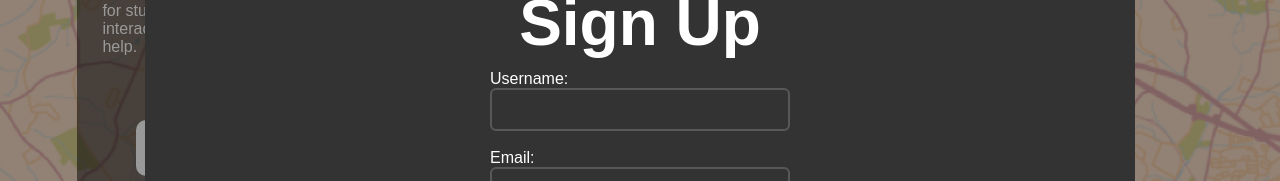
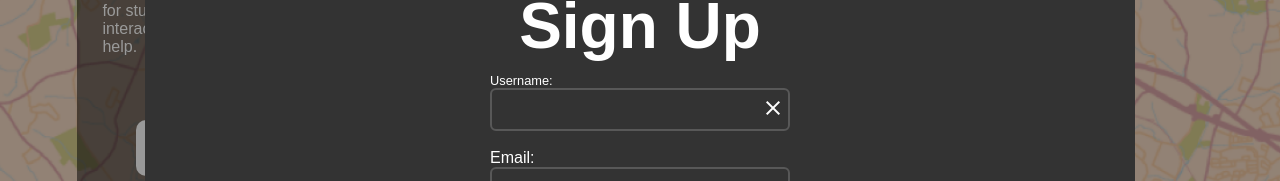
Before and after one commit to felixmaathz/study-hub, a Next.js app: page / in a window 1280 px wide. Both pictures are taken after a click on the button "Sign up". Shown: the part 224-405 px from the top of the page. Built offline with nearby package versions, Linux system fonts and the light colour scheme; no server answers.

Commit message:
signup validation och bug fix

```diff
--- a/components/LoggedInPage/EditProfilePopup.js
+++ b/components/LoggedInPage/EditProfilePopup.js
@@ -49,7 +49,7 @@ function EditProfilePopup(props) {
             setMajor(props.data.major)
             setCompetencies(props.data.competencies)
             setBio(props.data.bio)
-            if (props.data.profilePictureURL === "") {
+            if (props.data.profilePictureURL === ""|| props.data.profilePictureURL === undefined) {
                 setProfilePicture("/images/profile.png")
             } else {
                 setProfilePictureURL(props.data.profilePictureURL)
--- a/components/LoggedInPage/Navbar.js
+++ b/components/LoggedInPage/Navbar.js
@@ -26,8 +26,12 @@ export function Navbar() {
 
     useEffect(() => {
         if (user) {
-            getProfilePicture()
-            console.log("Profile picture updated")
+            if(user.profilePictureURL === undefined || user.profilePictureURL === ""){
+                console.log("No profile picture found")
+            }else{
+                getProfilePicture()
+                console.log("Profile picture updated")
+            }
         }
     },[getProfilePicture])
 
--- a/components/Startpage/Signup.js
+++ b/components/Startpage/Signup.js
@@ -1,11 +1,11 @@
 import styles from "../../styles/popup.module.css"
 import Image from 'next/image'
 import React, {useState} from "react";
-import {setDoc, doc} from "firebase/firestore";
+import {setDoc, doc, collection, query, where, getDoc, getDocs} from "firebase/firestore";
 import {app, db} from "../../config/firebaseConfig";
 import {useRouter} from "next/router";
 
-import { useAuth } from "components/Context/userAuthContext.js"
+import {useAuth} from "components/Context/userAuthContext.js"
 
 
 export default function Signup(props) {
@@ -17,19 +17,21 @@ export default function Signup(props) {
     const [createUsername, setCreateUsername] = useState("")
     const [createRepeatPassword, setCreateRepeatPassword] = useState("")
     const [createMajor, setCreateMajor] = useState("")
+    const [usernameAvailable, setUsernameAvailable] = useState(false)
 
     const router = useRouter();
 
-    const { user, signUp, saveUserData } = useAuth()
+    const {user, signUp, saveUserData} = useAuth()
 
     const handleSignUp = async (event) => {
         event.preventDefault();
-        if (!(  createUsername === ""
+        if (!(createUsername === ""
                 || createEmail === ""
                 || createPassword === ""
                 || createRepeatPassword === ""
-                || createMajor === "")
-                && createPassword === createRepeatPassword){
+                || createMajor === ""
+                || !usernameAvailable)
+            && createPassword === createRepeatPassword) {
             try {
                 await signUp(createEmail, createPassword).then(r => {
                     try {
@@ -74,7 +76,7 @@ export default function Signup(props) {
     }
 
     const nextForm = () => {
-        if (!(  createUsername === ""
+        if (!(createUsername === ""
                 || createEmail === ""
                 || createPassword === ""
                 || createRepeatPassword === "")
@@ -91,6 +93,23 @@ export default function Signup(props) {
     const [showPassword, setShowPassword] = useState(false);
     const handleShowPassword = () => {
         setShowPassword(!showPassword);
+    }
+
+    const checkUsernameAvailability = async (e) => {
+        setCreateUsername(e.target.value)
+        if(e.target.value.length >= 4){
+            const userRef = collection(db, "users");
+            const q = query(userRef, where("username", "==", createUsername));
+            const querySnapshot = await getDocs(q);
+            const userDoc = querySnapshot.docs[0];
+            if (userDoc) {
+                setUsernameAvailable(false)
+            } else {
+                setUsernameAvailable(true)
+            }
+        }else{
+            setUsernameAvailable(false)
+        }
     }
 
     return (props.trigger) ? (
@@ -110,15 +129,24 @@ export default function Signup(props) {
 
                         <div className={styles.container} id="firstForm">
                             <div className={styles.heading1}>Sign Up</div>
-                            <label>
+                            <label className={styles.labelContainer}>
                                 Username:
                                 <br/>
                                 <input className={styles.inputFields}
                                        type="text"
                                        name="name"
                                        value={createUsername}
-                                       onChange={(event) => setCreateUsername(event.target.value)}
+                                       onChange={(e)=>checkUsernameAvailability(e)}
                                        required/>
+                                {usernameAvailable ?
+                                    <p className={styles.usernameAvailable}><span className="material-symbols-outlined">
+                                    done
+                                    </span></p>
+                                    :
+                                    <p className={styles.usernameAvailable}><span className="material-symbols-outlined">
+                                        close
+                                    </span></p>
+                                }
                             </label>
                             <br/>
                             <label>
@@ -136,14 +164,14 @@ export default function Signup(props) {
                                 Password:
                                 <br/>
                                 <input className={styles.inputFieldPassword}
-                                       type={showPassword? "text" : "password"}
+                                       type={showPassword ? "text" : "password"}
                                        name="password"
                                        value={createPassword}
                                        onChange={(event) => setCreatePassword(event.target.value)}
                                        required
                                 />
                                 <Image
-                                       src={showPassword?"/images/eyeClosed.png":"/images/eyeOpened.png"}
+                                    src={showPassword ? "/images/eyeClosed.png" : "/images/eyeOpened.png"}
                                     alt={"eyeClose"}
                                     height={20}
                                     width={25}
--- a/components/Startpage/StartLayout.js
+++ b/components/Startpage/StartLayout.js
@@ -8,6 +8,7 @@ export default function StartLayout({ children, home}){
             <Head>
                 <title>StudyHub</title>
                 <link rel="icon" href="/images/favicon.png" />
+                <link rel="stylesheet" href="https://fonts.googleapis.com/css2?family=Material+Symbols+Outlined:opsz,wght,FILL,GRAD@48,400,0,0" />
             </Head>
 
             <StartHeader/>
--- a/styles/popup.module.css
+++ b/styles/popup.module.css
@@ -123,6 +123,12 @@
     background-color: #333333;
     border-radius: 6px;
     color: white;
+}
+
+.usernameAvailable{
+    position: absolute;
+    top: 10px;
+    right: 5px;
 }
 
 .labelContainer {
```
Lines whose indentation alone changed are shown as unchanged.
